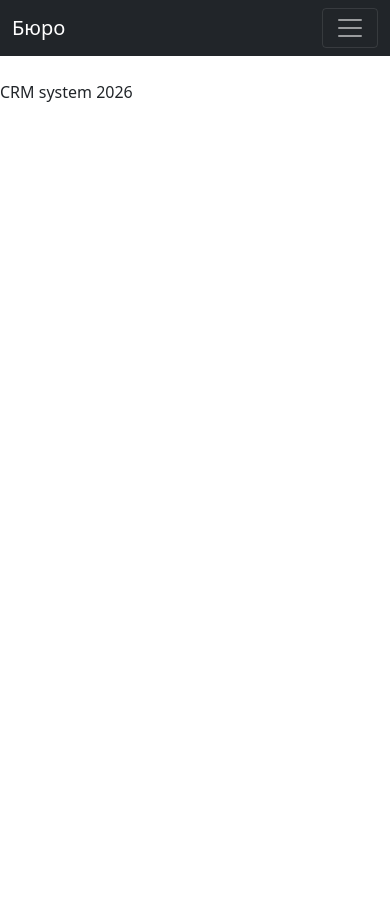
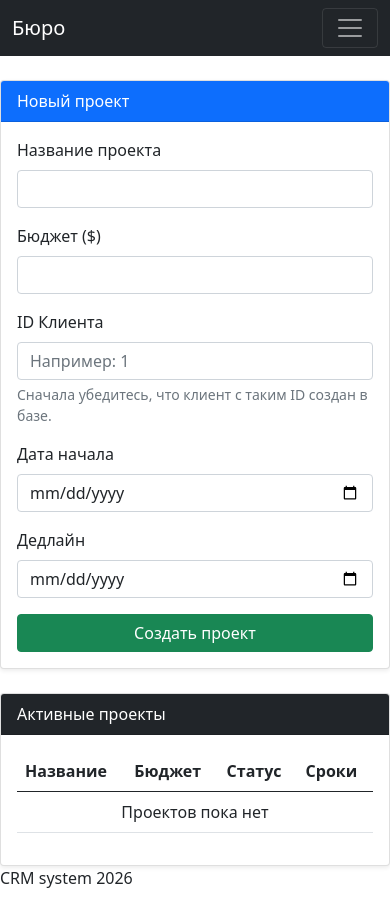
Before and after one commit to PoloLgnd/ArchCRM__system, a Flask app: template templates/projects.html in a window 390 px wide. Before the commit the page ends 102 px from the top, so only its background shows below. Run offline with Flask 3, Linux system fonts and the light colour scheme; the template is opened without the code that fills it, so the values that code supplies are empty; some libraries are stand-ins or nearby versions.

Commit message:
Added projects, finance templates.

```diff
--- a/templates/projects.html
+++ b/templates/projects.html
@@ -1,7 +1,70 @@
 {% extends 'base.html' %}
 
-{% block title %}Профиль{% endblock %}
+{% block title %}Проекты{% endblock %}
 
 {% block content %}
+<div class="row">
+    <div class="col-md-4">
+        <div class="card shadow-sm mb-4">
+            <div class="card-header bg-primary text-white">Новый проект</div>
+            <div class="card-body">
+                <form method="POST">
+                    <div class="mb-3">
+                        <label class="form-label">Название проекта</label>
+                        <input type="text" class="form-control" name="name" required>
+                    </div>
+                    <div class="mb-3">
+                        <label class="form-label">Бюджет ($)</label>
+                        <input type="number" step="0.01" class="form-control" name="budget" required>
+                    </div>
+                    <div class="mb-3">
+                        <label class="form-label">ID Клиента</label>
+                        <input type="number" class="form-control" name="customer_id" placeholder="Например: 1" required>
+                        <div class="form-text">Сначала убедитесь, что клиент с таким ID создан в базе.</div>
+                    </div>
+                    <div class="mb-3">
+                        <label class="form-label">Дата начала</label>
+                        <input type="date" class="form-control" name="start_date">
+                    </div>
+                    <div class="mb-3">
+                        <label class="form-label">Дедлайн</label>
+                        <input type="date" class="form-control" name="end_date">
+                    </div>
+                    <button type="submit" class="btn btn-success w-100">Создать проект</button>
+                </form>
+            </div>
+        </div>
+    </div>
 
+    <!-- Список проектов -->
+    <div class="col-md-8">
+        <div class="card shadow-sm">
+            <div class="card-header bg-dark text-white">Активные проекты</div>
+            <div class="card-body">
+                <table class="table table-hover align-middle">
+                    <thead>
+                        <tr>
+                            <th>Название</th>
+                            <th>Бюджет</th>
+                            <th>Статус</th>
+                            <th>Сроки</th>
+                        </tr>
+                    </thead>
+                    <tbody>
+                        {% for p in projects %}
+                        <tr>
+                            <td><strong>{{ p.name }}</strong></td>
+                            <td>${{ "%.2f"|format(p.budget) }}</td>
+                            <td><span class="badge bg-secondary">{{ p.status }}</span></td>
+                            <td><small>{{ p.start_date or '—' }} / {{ p.end_date or '—' }}</small></td>
+                        </tr>
+                        {% else %}
+                        <tr><td colspan="4" class="text-center">Проектов пока нет</td></tr>
+                        {% endfor %}
+                    </tbody>
+                </table>
+            </div>
+        </div>
+    </div>
+</div>
 {% endblock %}
```
Also changed, not shown: templates/finance.html (added, +80 -0 lines).
